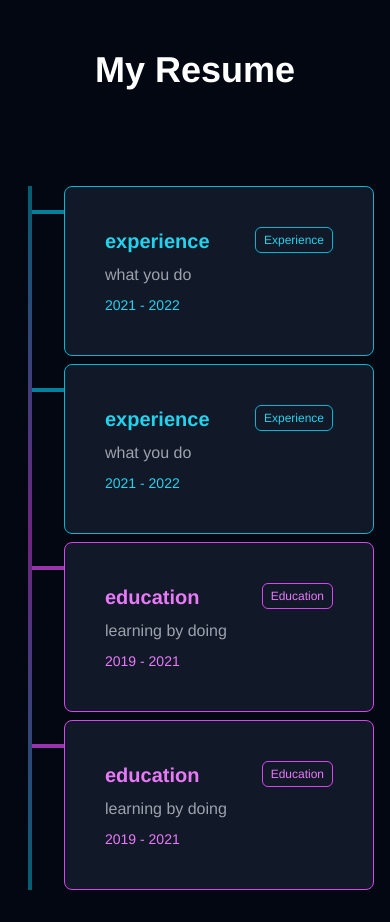
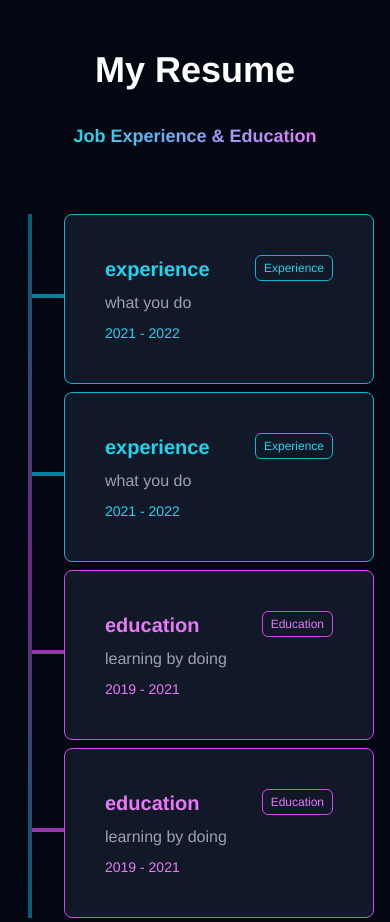
Before and after one commit to ahmadseloabadi/PORTOFOLIO-SELO, a React (Vite) app: page / in a window 390 px wide. Shown: the part 3600-4522 px from the top of the page. Built offline with nearby package versions, Linux system fonts and the light colour scheme.

Commit message:
update UI

```diff
--- a/src/components/Contact.tsx
+++ b/src/components/Contact.tsx
@@ -46,7 +46,9 @@ const Contact = () => {
           import.meta.env.VITE_APP_SERVICE_ID_EMAILJS || "",
           import.meta.env.VITE_APP_TEMPLATE_ID_EMAILJS || "",
           templateParams,
-          import.meta.env.VITE_APP_USER_ID_EMAILJS || "" // Ganti dengan User ID EmailJS Anda
+          {
+            publicKey: import.meta.env.VITE_APP_USER_ID_EMAILJS || "",
+          }
         )
         .then(
           (response) => {
@@ -207,7 +209,7 @@ const Contact = () => {
               </button>
             </div>
             {errMsg || successMsg ? (
-              <p className="py-3 bg-slate-950 text-center text-orange-500 rounded-lg shadow-lg shadow-black text-base tracking-wide animate-bounce">
+              <p className="py-3 bg-slate-950 text-center text-orange-500 rounded-lg shadow-lg shadow-black md:text-base text-sm tracking-wide animate-bounce">
                 {errMsg} {successMsg}
               </p>
             ) : (
--- a/src/components/Resume.tsx
+++ b/src/components/Resume.tsx
@@ -60,7 +60,7 @@ const TimelineCard = ({
       `}
     >
       {/* Mobile Timeline Elements */}
-      <div className="md:hidden flex items-center absolute left-4 top-6">
+      <div className="md:hidden flex items-center absolute left-4 top-20">
         <ConnectorLine isLeft={isLeft} isMobile={true} />
       </div>
 
@@ -151,7 +151,7 @@ const Resume = () => {
           My Resume
         </h1>
         <div className="flex justify-center items-center gap-24">
-          <span className="hidden md:block bg-gradient-to-r from-cyan-400 to-fuchsia-400 font-semibold text-lg text-transparent bg-clip-text">
+          <span className=" md:block bg-gradient-to-r from-cyan-400 to-fuchsia-400 font-semibold text-lg text-transparent bg-clip-text">
             Job Experience & Education
           </span>
         </div>
```
